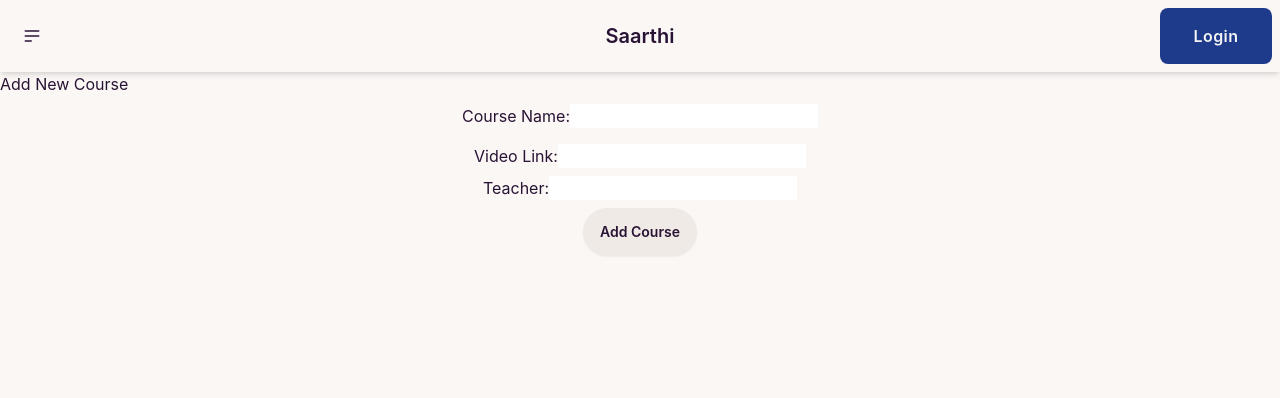
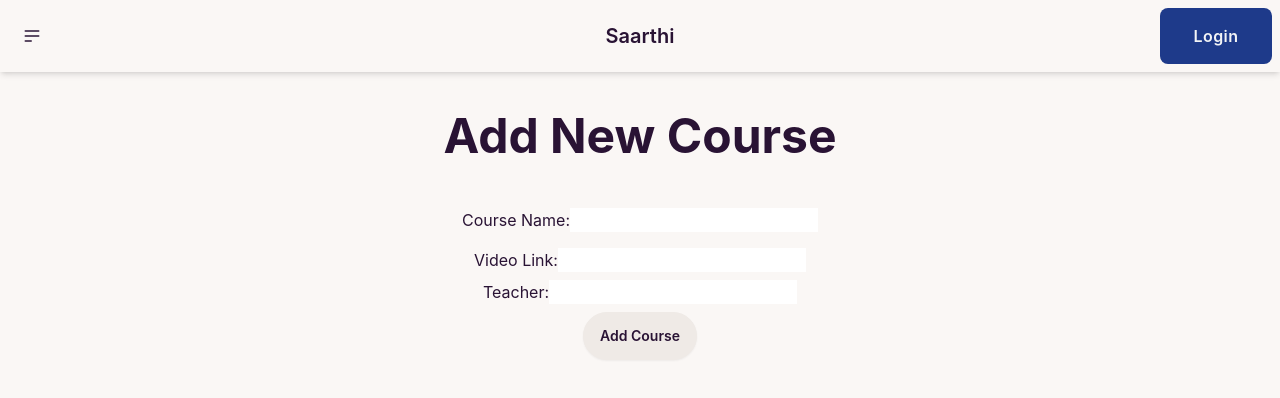
Before and after one commit to Naiceee/Saarthi, a React (Vite) app: page /admin in a window 1280 px wide. Shown: the top 398 px of the page. Built offline with nearby package versions, Linux system fonts and the light colour scheme.

Commit message:
added basic functionality for adding courses (vecy basic)

```diff
--- /dev/null
+++ b/src/components/UI/CourseCard.jsx
@@ -0,0 +1,11 @@
+function CourseCard(props) {
+    return (
+      <div className="card card-compact w-[60%] m-auto card-bordered text-center p-10 carousel-item sm:w-[25%] mt-4">
+        <h2>{props.courseName}</h2>
+        <h2>{props.videoLink}</h2>
+        <h2>{props.teacherName}</h2>
+      </div>
+    );
+}
+
+export default CourseCard;
--- a/src/components/UI/CourseForm.jsx
+++ b/src/components/UI/CourseForm.jsx
@@ -1,21 +1,24 @@
-function CourseForm() {
+function CourseForm(props) {
+
   return (
     <>
-      <h1>Add New Course</h1>
+      <h1 className="text-5xl p-10 text-center font-bold">Add New Course</h1>
       <form className="flex flex-col gap-2 items-center">
         <label className="p-2">
-            Course Name:
-            <input  type="text" />
+          Course Name:
+          <input type="text" onChange={props.courseNameHandler} />
         </label>
         <label>
-            Video Link:
-            <input type="text" />
+          Video Link:
+          <input type="text" onChange={props.videoLinkHandler} />
         </label>
         <label>
-            Teacher:
-            <input type="text" />
+          Teacher:
+          <input type="text" onChange={props.teacherNameHandler}/>
         </label>
-        <button type="submit" className="btn">Add Course</button>
+        <button type="submit" onClick={props.onSubmitHandler} className="btn">
+          Add Course
+        </button>
       </form>
     </>
   );
--- a/src/pages/Dashboard.jsx
+++ b/src/pages/Dashboard.jsx
@@ -1,9 +1,57 @@
-import CourseForm from "../components/UI/CourseForm"
+import { useState } from "react";
+
+import CourseCard from "../components/UI/CourseCard";
+import CourseForm from "../components/UI/CourseForm";
 
 function Dashboard() {
+  const [courseName, setCourseName] = useState("");
+  const [videoLink, setVideoLink] = useState("");
+  const [teacherName, setTeacherName] = useState("");
+  const [courseList, setCourseList] = useState([]);
+
+  const courseNameHandler = (e) => {
+    setCourseName(e.target.value);
+  };
+
+  const videoLinkHandler = (e) => {
+    setVideoLink(e.target.value);
+  };
+
+  const teacherNameHandler = (e) => {
+    setTeacherName(e.target.value);
+  };
+
+  const addCourseHandler = (e) => {
+    e.preventDefault();
+    setCourseList((prevState) => [
+      ...prevState,
+      { key: courseName + Math.random(), name: courseName, link: videoLink, teacher: teacherName },
+    ]);
+    setCourseName('');
+    setVideoLink('');
+    setTeacherName('');
+  };
+
   return (
-    <CourseForm />
-  )
+    <>
+      <CourseForm
+        courseNameHandler={courseNameHandler}
+        videoLinkHandler={videoLinkHandler}
+        teacherNameHandler={teacherNameHandler}
+        onSubmitHandler={addCourseHandler}
+      />
+      <div className="flex gap-2 flex-wrap">
+        {courseList.map((list) => (
+          <CourseCard
+            key={list.key}
+            courseName={list.name}
+            videoLink={list.link}
+            teacherName={list.teacher}
+          />
+        ))}
+      </div>
+    </>
+  );
 }
 
-export default Dashboard
+export default Dashboard;
```
